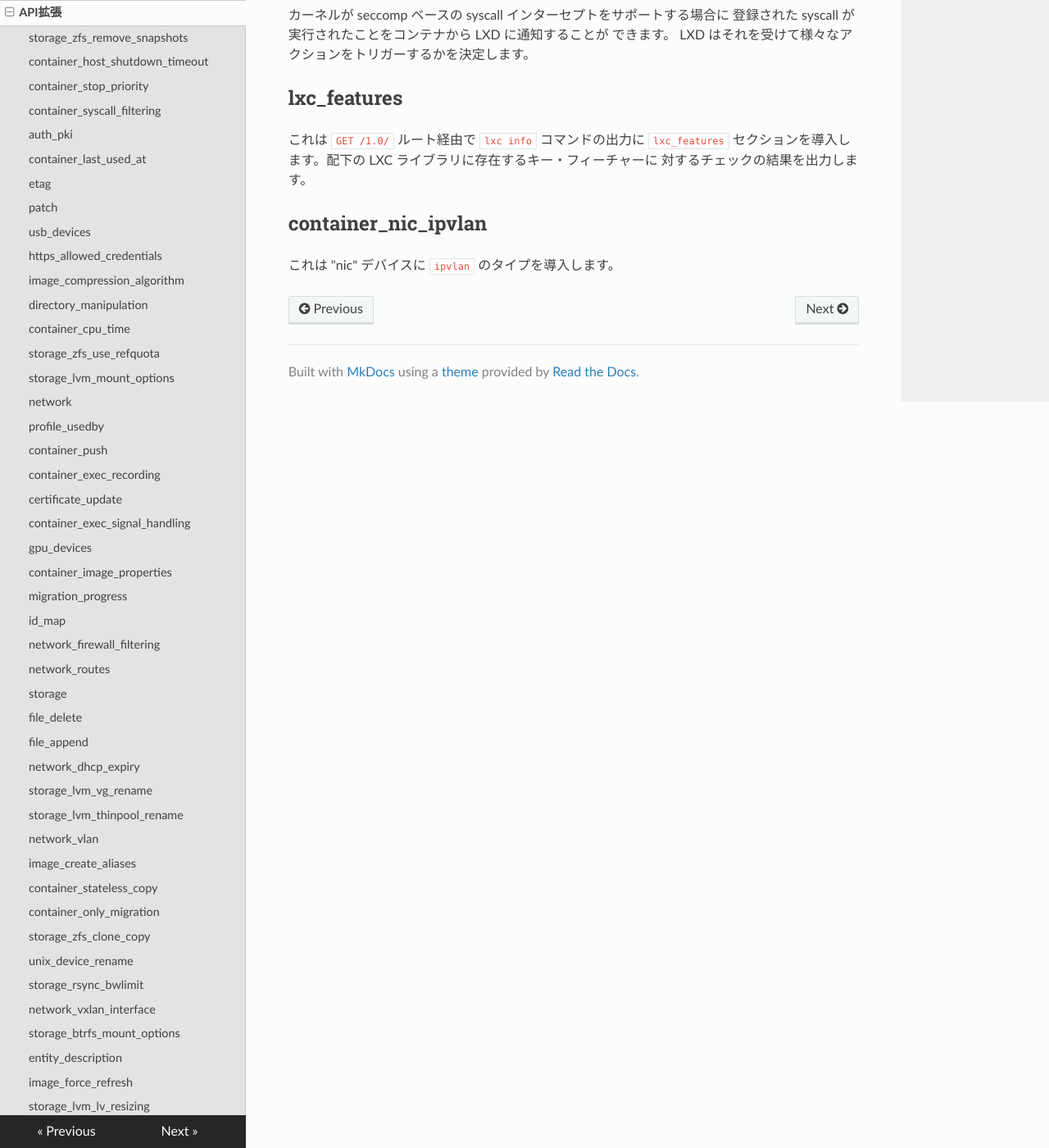
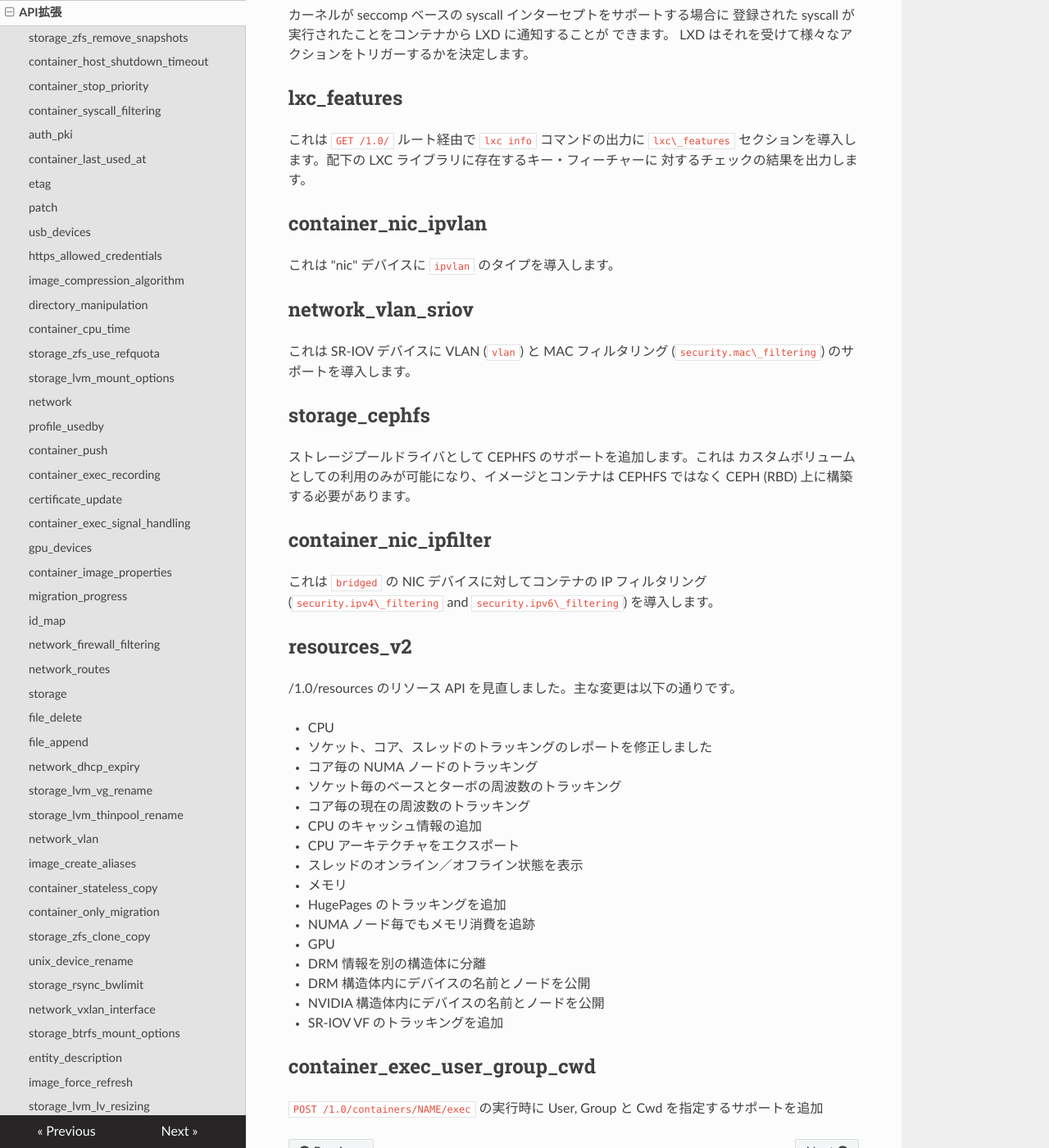
Before and after one commit to lxc-jp/lxd-ja, an MkDocs documentation site: the page built from doc/api-extensions.md, in a window 1280 px wide and 1400 px high, scrolled down 22326 px. Shown: the whole window at 82% size. Built offline with MkDocs 1.6.1, drawn with Linux system fonts in a browser that asks for light colours; nearby versions of some CDN libraries; old or Windows-style settings are respelled for this version of MkDocs.

Commit message:
Update api-extensions.md to upstream at 2019-07-11
Signed-off-by: Hiroaki Nakamura <hnakamur@gmail.com>

```diff
--- a/doc/api-extensions.md
+++ b/doc/api-extensions.md
@@ -1465,11 +1465,11 @@ decide to trigger various actions.
 -->
 
 ## lxc\_features
-これは `GET /1.0/` ルート経由で `lxc info` コマンドの出力に `lxc_features`
+これは `GET /1.0/` ルート経由で `lxc info` コマンドの出力に `lxc\_features`
 セクションを導入します。配下の LXC ライブラリに存在するキー・フィーチャーに
 対するチェックの結果を出力します。
 <!--
-This introduces the `lxc_features` section output from the `lxc info` command
+This introduces the `lxc\_features` section output from the `lxc info` command
 via the `GET /1.0/` route. It outputs the result of checks for key features being present in the
 underlying LXC library.
 -->
@@ -1479,3 +1479,55 @@ underlying LXC library.
 <!--
 This introduces the `ipvlan` "nic" device type.
 -->
+
+## network\_vlan\_sriov
+これは SR-IOV デバイスに VLAN (`vlan`) と MAC フィルタリング (`security.mac\_filtering`) のサポートを導入します。
+<!--
+This introduces VLAN (`vlan`) and MAC filtering (`security.mac\_filtering`) support for SR-IOV devices.
+-->
+
+## storage\_cephfs
+ストレージプールドライバとして CEPHFS のサポートを追加します。これは
+カスタムボリュームとしての利用のみが可能になり、イメージとコンテナは
+CEPHFS ではなく CEPH (RBD) 上に構築する必要があります。
+<!--
+Add support for CEPHFS as a storage pool driver. This can only be used
+for custom volumes, images and containers should be on CEPH (RBD)
+instead.
+-->
+
+## container\_nic\_ipfilter
+これは `bridged` の NIC デバイスに対してコンテナの IP フィルタリング
+(`security.ipv4\_filtering` and `security.ipv6\_filtering`) を導入します。
+<!--
+This introduces container IP filtering (`security.ipv4\_filtering` and `security.ipv6\_filtering`) support for `bridged` nic devices.
+-->
+
+## resources\_v2
+/1.0/resources のリソース API を見直しました。主な変更は以下の通りです。
+<!--
+Rework the resources API at /1.0/resources, especially:
+-->
+
+ - CPU
+   - ソケット、コア、スレッドのトラッキングのレポートを修正しました <!-- Fix reporting to track sockets, cores and threads -->
+   - コア毎の NUMA ノードのトラッキング <!-- Track NUMA node per core -->
+   - ソケット毎のベースとターボの周波数のトラッキング <!-- Track base and turbo frequency per socket -->
+   - コア毎の現在の周波数のトラッキング <!-- Track current frequency per core -->
+   - CPU のキャッシュ情報の追加 <!-- Add CPU cache information -->
+   - CPU アーキテクチャをエクスポート <!-- Export the CPU architecture -->
+   - スレッドのオンライン／オフライン状態を表示 <!-- Show online/offline status of threads -->
+ - メモリ <!-- Memory -->
+   - HugePages のトラッキングを追加 <!-- Add hugepages tracking -->
+   - NUMA ノード毎でもメモリ消費を追跡 <!-- Track memory consumption per NUMA node too -->
+ - GPU
+   - DRM 情報を別の構造体に分離 <!-- Split DRM information to separate struct -->
+   - DRM 構造体内にデバイスの名前とノードを公開 <!-- Export device names and nodes in DRM struct -->
+   - NVIDIA 構造体内にデバイスの名前とノードを公開 <!-- Export device name and node in NVIDIA struct -->
+   - SR-IOV VF のトラッキングを追加 <!-- Add SR-IOV VF tracking -->
+
+## container\_exec\_user\_group\_cwd
+`POST /1.0/containers/NAME/exec` の実行時に User, Group と Cwd を指定するサポートを追加
+<!--
+Adds support for specifying User, Group and Cwd during `POST /1.0/containers/NAME/exec`.
+-->
```
